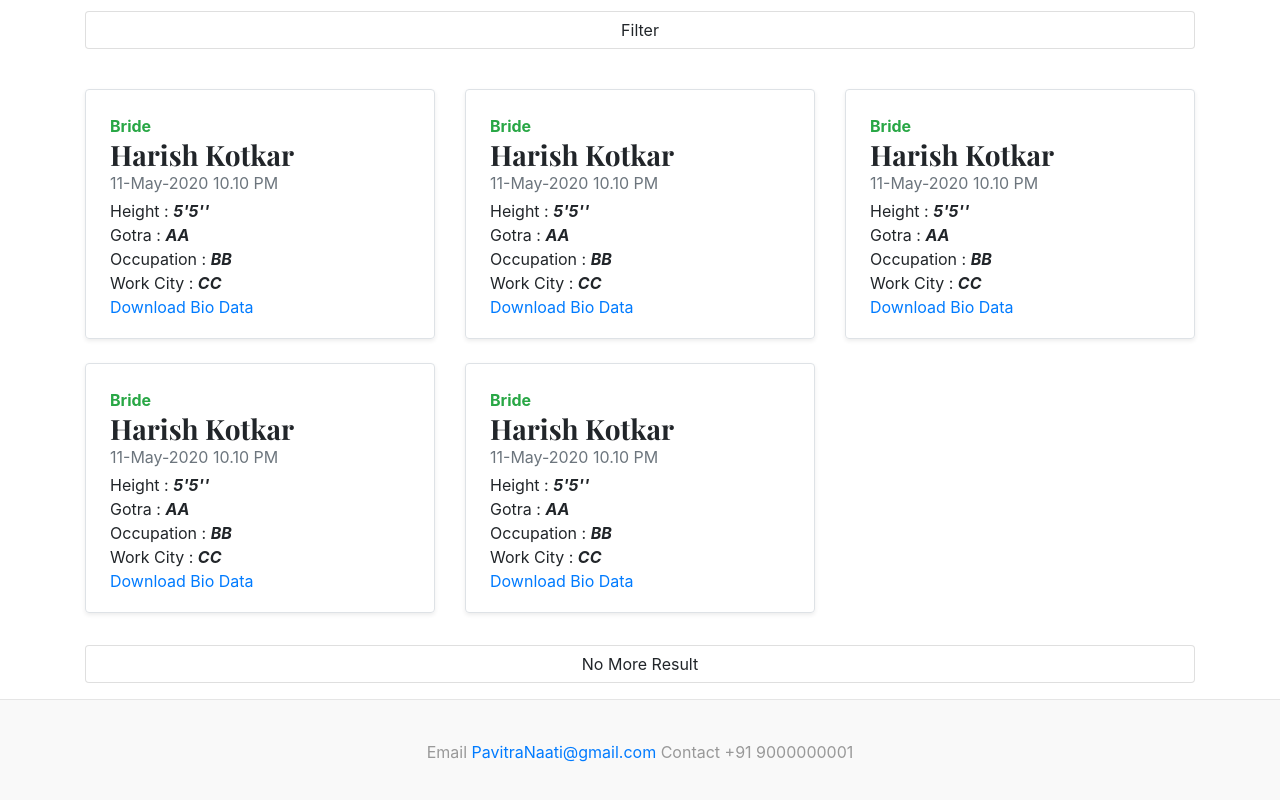
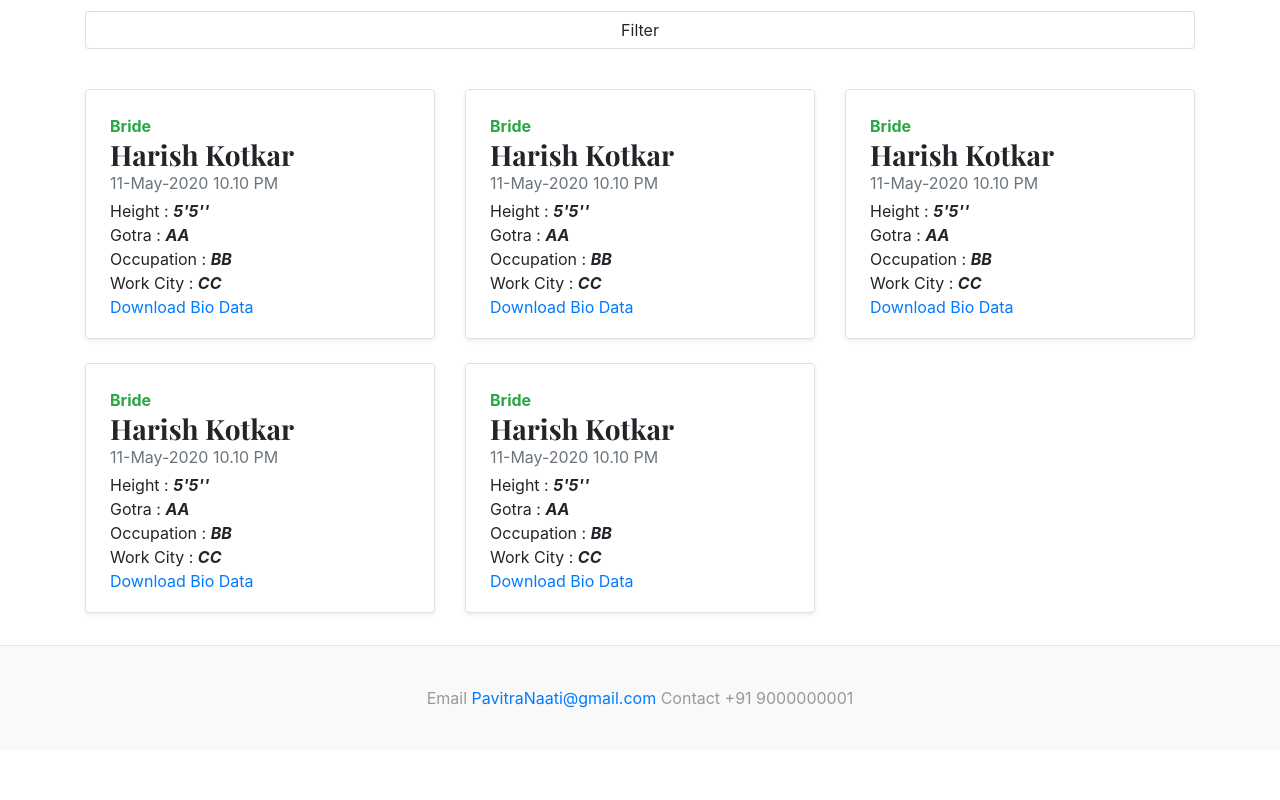
Before and after one commit to kotkar321/matrimony, a plain HTML site: page bride.html in a window 1280 px wide. Shown: the part 374-1174 px from the top of the page. After the commit the page ends 1124 px from the top, so only its background shows below. Drawn offline with nearby package versions, Linux system fonts and the light colour scheme.

Commit message:
Update bride.html

```diff
--- a/bride.html
+++ b/bride.html
@@ -40,7 +40,7 @@
 			</div>
 
 			<!-- No More Result -->
-			<p><a class="btn btn-light card"> No More Result </a></p>
+			<!--<p><a class="btn btn-light card"> No More Result </a></p> -->
 		</div>
 
 		<!-- Footer -->
```
